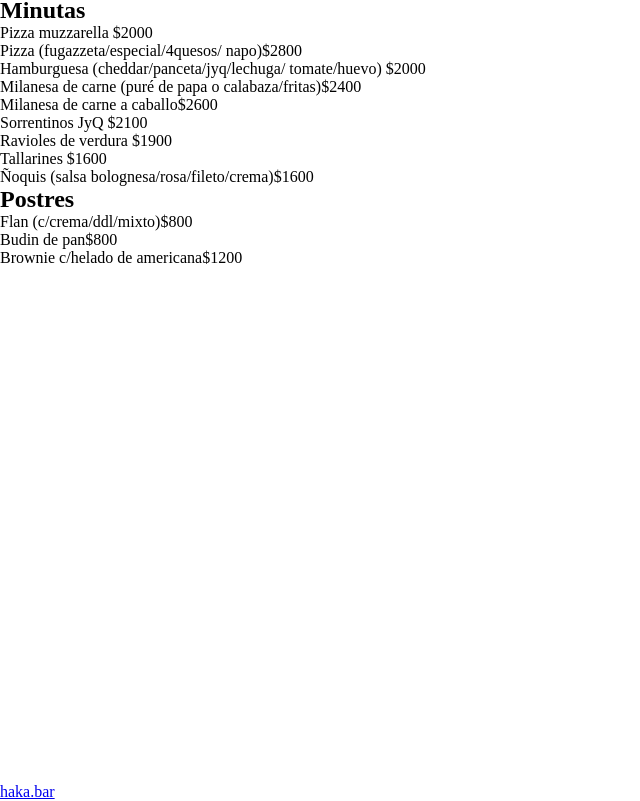
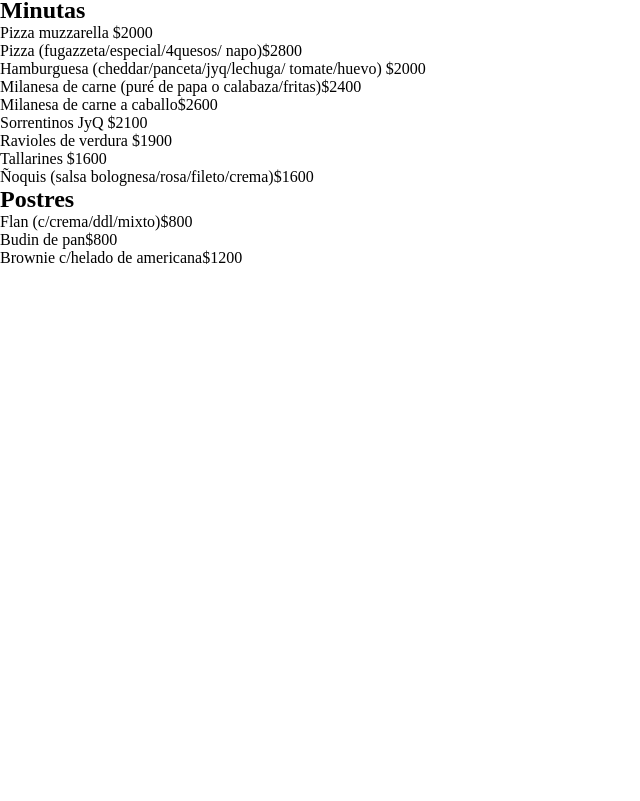
Before and after one commit to tinots1/menuhaka, a plain HTML site: page index.html in a window 1280 px wide. Shown: the part 1069-1870 px from the top of the page, without its empty margins (0-640 px from the left). Drawn offline with Linux system fonts and the light colour scheme.

Commit message:
Actualizar index.html

```diff
--- a/index.html
+++ b/index.html
@@ -117,6 +117,6 @@
     </div>
   </body>
     <footer>
-    <a class="linkig" href="https://www.instagram.com/haka_bar/"><img class="logoig" src="assets/instagram2.png" alt="instagram bar"><p>haka.bar</p></a>
+    <a class="linkig" href="https://www.instagram.com/haka_bar/"><img class="logoig" src="assets/instagram2.png" alt="instagram bar"></a>
   </footer>
 </html>
```
